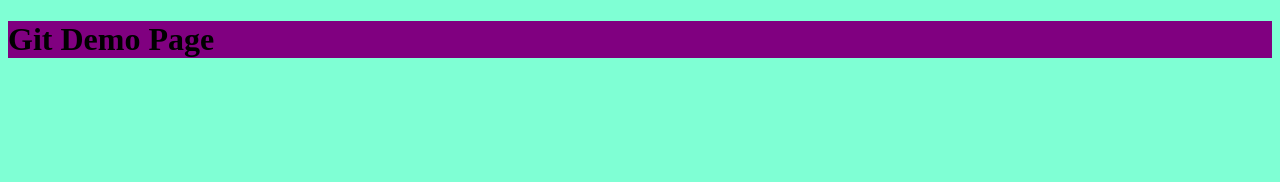
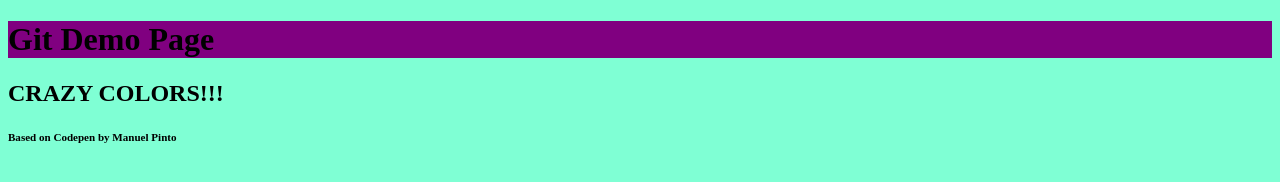
Before and after one commit to hamladr0n/gitPractice, a plain HTML site: page index.html in a window 1280 px wide. Drawn offline with Linux system fonts and the light colour scheme.

Commit message:
added body for crazy colors

```diff
--- a/index.html
+++ b/index.html
@@ -10,6 +10,13 @@
 <body>
     <h1>Git Demo Page</h1>
 
+    <div class="container">
+        <h2>CRAZY COLORS!!!</h2>
+        <h5><small>Based on Codepen by Manuel Pinto</small><a href="https://manuelpinto.in" target="b_blank"></a></h5>
+
+
+    </div>
+
     <script src="app.js"></script>
 </body>
 </html>
```
